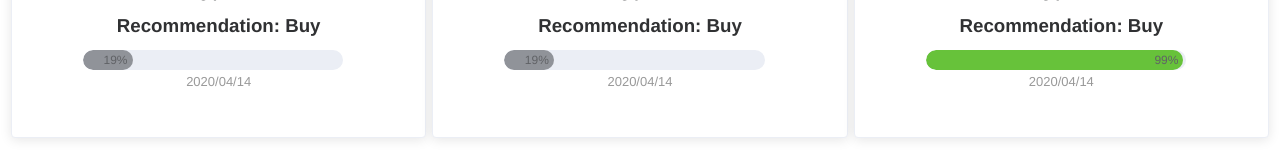
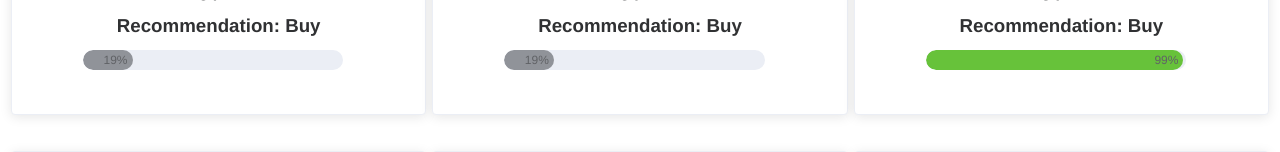
Before and after one commit to luwang9/ECE568_STOCK_PREDICTION_FRONTEND, a Vue app in the folder ece568_stock_prediction_frontend/: page /#/ in a window 1280 px wide. Shown: the part 397-549 px from the top of the page. Built offline with nearby package versions, Linux system fonts and the light colour scheme; no server answers; what v-charts would draw is missing.

Commit message:
Delete date under progressive bar

```diff
--- a/ece568_stock_prediction_frontend/src/views/allStocks.vue
+++ b/ece568_stock_prediction_frontend/src/views/allStocks.vue
@@ -38,9 +38,6 @@
                     ></el-progress>
                   </el-col>
                 </el-row>
-                <div style="padding: 5px">
-                  <time class="time progress">{{ currentDate }}</time>
-                </div>
               </div>
             </div>
           </el-card>
@@ -64,10 +61,6 @@ export default {
       },
       date_input: "1578330732000",
       passingParam: "default company",
-      currentDate: new Date()
-        .toJSON()
-        .slice(0, 10)
-        .replace(/-/g, "/"),
       companyData: [
         {
           name: "Google",
```
